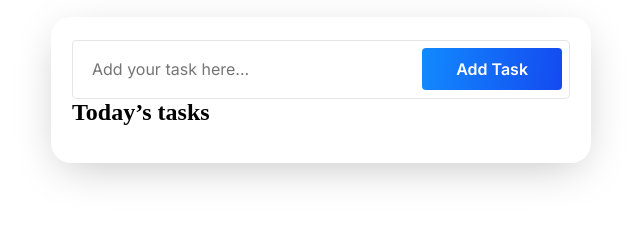
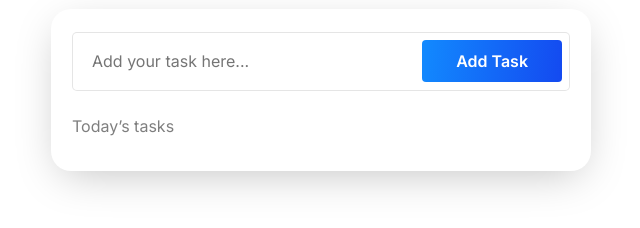
Before and after one commit to rahullohchab5210/Task-App-Page, a plain HTML site: page index.html in a window 1280 px wide. Shown: the part 350-578 px from the top of the page, without its empty margins (319-959 px from the left). Drawn offline with Linux system fonts and the light colour scheme.

Commit message:
re-check

```diff
--- a/assets/css/style.css
+++ b/assets/css/style.css
@@ -89,11 +89,6 @@
 }
 
 
-
-
-/* from__ */
-
-
 .task-list {
     margin-top: 9px;
     padding: 0;
@@ -157,17 +152,24 @@
 }
 
 
-/* Default icon color */
 .icon-path {
   fill: #555;
 }
 
-/* On hover */
 .icon-btn:hover .icon-path {
   fill: #000;
 }
-
-/* When toggled (e.g. complete button clicked) */
 .complete-btn.toggled .icon-path {
   fill: rgba(18, 141, 255, 1);
 }
+
+.today-tasks-heading{
+    opacity: 0.5;
+    color: rgba(0, 0, 0, 1);
+ font-family: "Inter", sans-serif;
+font-weight: 400;
+font-size: 16px;
+line-height: 100%;
+letter-spacing: 0%;
+padding-top: 27px;
+}
--- a/index.html
+++ b/index.html
@@ -17,7 +17,7 @@
                     <input type="text" id="task" placeholder="Add your task here..." class="input">
                     <button class="add-task-btn">Add Task</button>
                 </div>
-                <h2>Today’s tasks</h3>
+                <h3 class="today-tasks-heading">Today’s tasks</h3>
 
                   <ul id="task-list" class="task-list"></ul>
 
```
